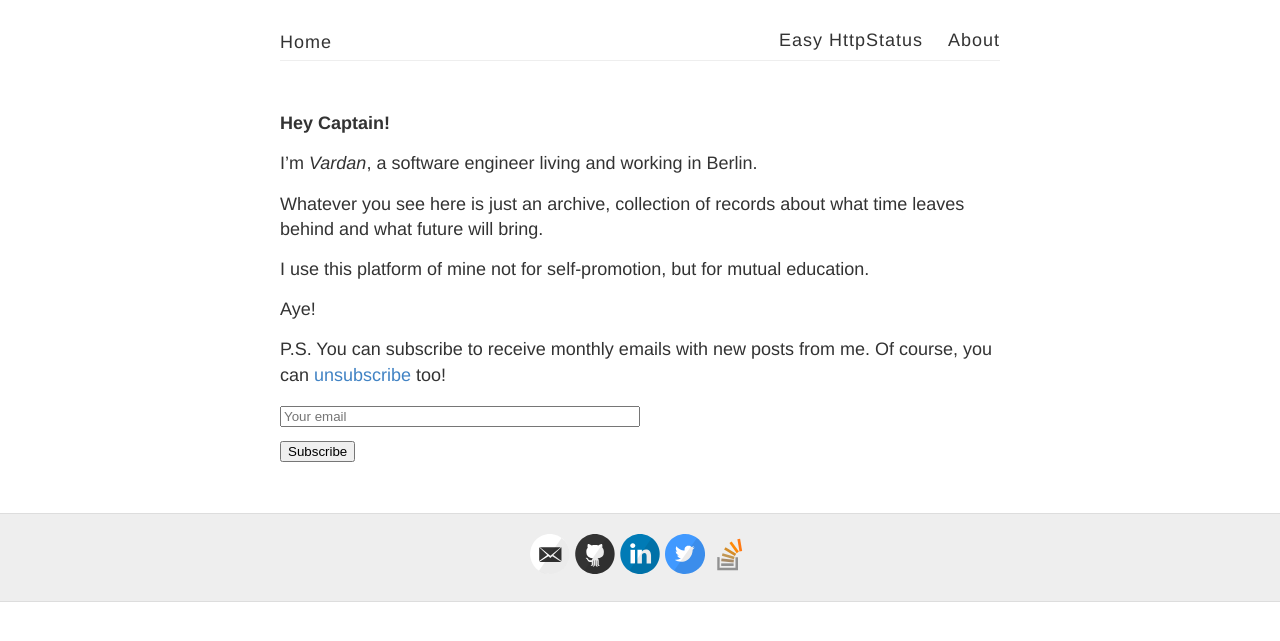
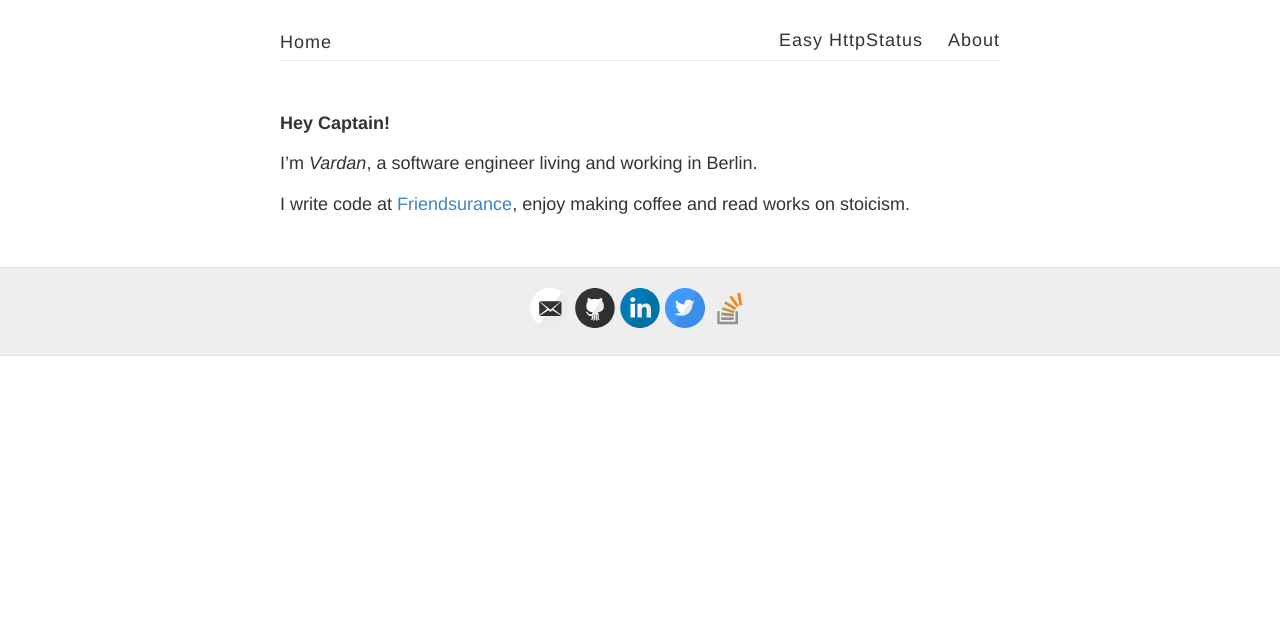
Before and after one commit to vtorosyan/vtorosyan.github.io, a Jekyll site: the page built from more.md, in a window 1280 px wide. Shown: the top 641 px of the page. Built offline with Jekyll 4.4.1, drawn with Linux system fonts in a browser that asks for light colours.

```diff
--- a/more.md
+++ b/more.md
@@ -7,14 +7,9 @@ permalink: /more
 
 I'm *Vardan*, a software engineer living and working in Berlin.
 
-Whatever you see here is just an archive, collection of records about what time leaves behind and what future will bring.
+I write code at [Friendsurance](https://www.friendsurance.de/ueber-uns){:target="_blank"}, enjoy making coffee and read works on stoicism.
 
-I use this platform of mine not for self-promotion, but for mutual education.
-
-Aye!
-
-
-P.S. You can subscribe to receive monthly emails with new posts from me. Of course, you can [unsubscribe](/unsubscribe) too!
+<!-- P.S. You can subscribe to receive monthly emails with new posts from me. Of course, you can [unsubscribe](/unsubscribe) too!
 <form method="POST" action="http://formspree.io/vardants@gmail.com">
   <div style="margin-bottom: 10px;">
   	<input type="email" name="email" class="input" maxlength="255" placeholder="Your email" required="required">
@@ -23,4 +18,4 @@ P.S. You can subscribe to receive monthly emails with new posts from me. Of cour
   <input type="hidden" name="_subject" value="subscribe"/>
   <input type="hidden" name="_format" value="text"/>
   <button type="submit">Subscribe</button>
-</form>
+</form> -->
```
Also changed, not shown: _posts/2016/12/2016-12-31-resolutions-for-2017.md (added, +32 -0 lines).
